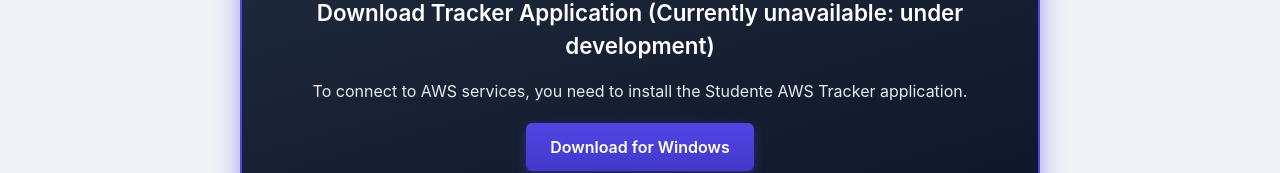
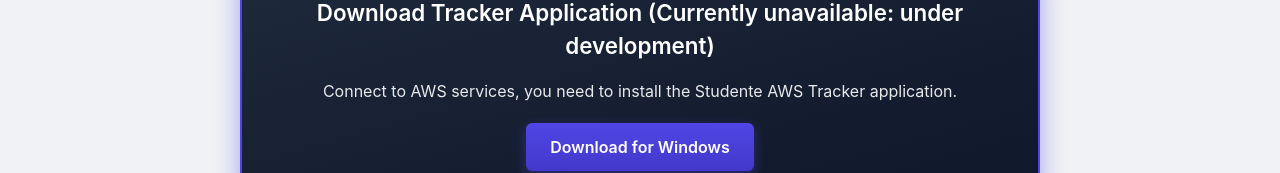
Before and after one commit to taxi-tabby/studente_aws, a React (Vite) app in the folder frontend/: page / in a window 1280 px wide. Shown: the part 126-299 px from the top of the page. Built offline with nearby package versions, Linux system fonts and the light colour scheme; no server answers.

Commit message:
fix: Simplify download description for clarity

```diff
--- a/frontend/src/i18n.ts
+++ b/frontend/src/i18n.ts
@@ -22,7 +22,7 @@ const enTranslations = {
   },
   download: {
     title: 'Download Tracker Application (Currently unavailable: under development)',
-    description: 'To connect to AWS services, you need to install the Studente AWS Tracker application.',
+    description: 'Connect to AWS services, you need to install the Studente AWS Tracker application.',
     windows: 'Download for Windows'
   },
   header: {
```
